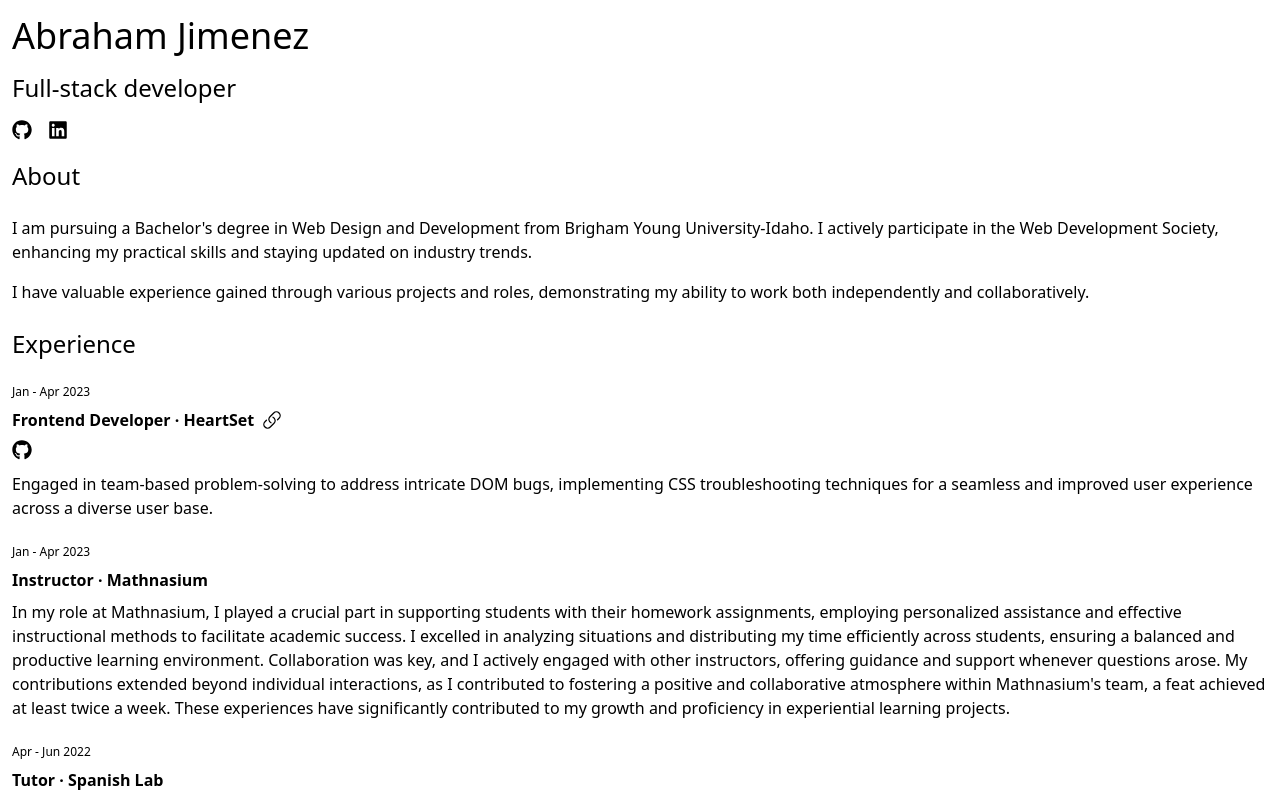
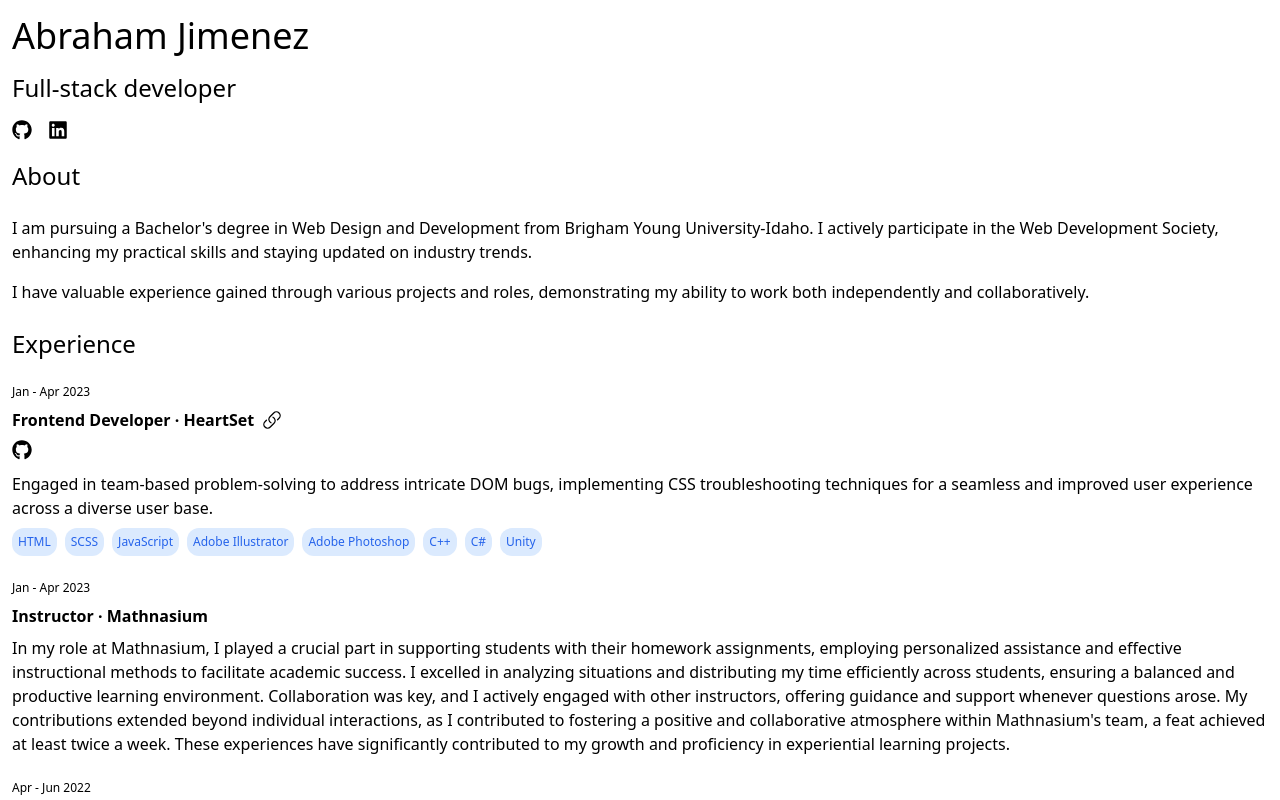
Before and after one commit to abrahamjimenez/abrahamjimenezportfolio, a Next.js app: page / in a window 1280 px wide. Shown: the top 800 px of the page. Built offline with nearby package versions, Linux system fonts and the light colour scheme.

Commit message:
Add tools to experience

```diff
--- a/components/Experience.tsx
+++ b/components/Experience.tsx
@@ -9,6 +9,7 @@ interface ExperienceProps {
   desc: string;
   link?: string;
   github?: string;
+  tools?: string[];
 }
 
 export default function Experience({
@@ -18,6 +19,7 @@ export default function Experience({
   desc,
   link,
   github,
+  tools,
 }: ExperienceProps) {
   return (
     <div className="flex flex-col gap-2">
@@ -39,6 +41,18 @@ export default function Experience({
         </a>
       )}
       <p>{desc}</p>
+      {tools && (
+        <div className="flex gap-2 flex-wrap">
+          {tools.map((tool: string) => (
+            <p
+              key={tool}
+              className="border-blue-100 rounded-xl p-1.5 text-blue-600 bg-blue-100 text-xs"
+            >
+              {tool}
+            </p>
+          ))}
+        </div>
+      )}
     </div>
   );
 }
--- a/components/Experiences.tsx
+++ b/components/Experiences.tsx
@@ -11,6 +11,16 @@ export default function Experiences() {
         desc="Engaged in team-based problem-solving to address intricate DOM bugs, implementing CSS troubleshooting techniques for a seamless and improved user experience across a diverse user base."
         link="https://heartset.netlify.app/"
         github="https://github.com/sskiles66/HeartSet"
+        tools={[
+          "HTML",
+          "SCSS",
+          "JavaScript",
+          "Adobe Illustrator",
+          "Adobe Photoshop",
+          "C++",
+          "C#",
+          "Unity",
+        ]}
       />
       <Experience
         date="Jan - Apr 2023"
@@ -29,6 +39,7 @@ export default function Experiences() {
         role="Bootstrap Team"
         title="Data Science Society"
         desc="In my journey, I delved into the realm of data analysis using R, where I meticulously studied the language to interpret and visualize complex data sets, transforming numbers into insightful plots and graphs. When faced with conflicts in code, I applied a problem-solving approach grounded in thorough research and collaborative efforts. These experiences have honed my analytical skills and ability to navigate challenges, enriching my proficiency in handling diverse aspects of data analysis and coding intricacies."
+        tools={["R", "RStudio"]}
       />
       <Experience
         date="May - Nov 2022"
```
